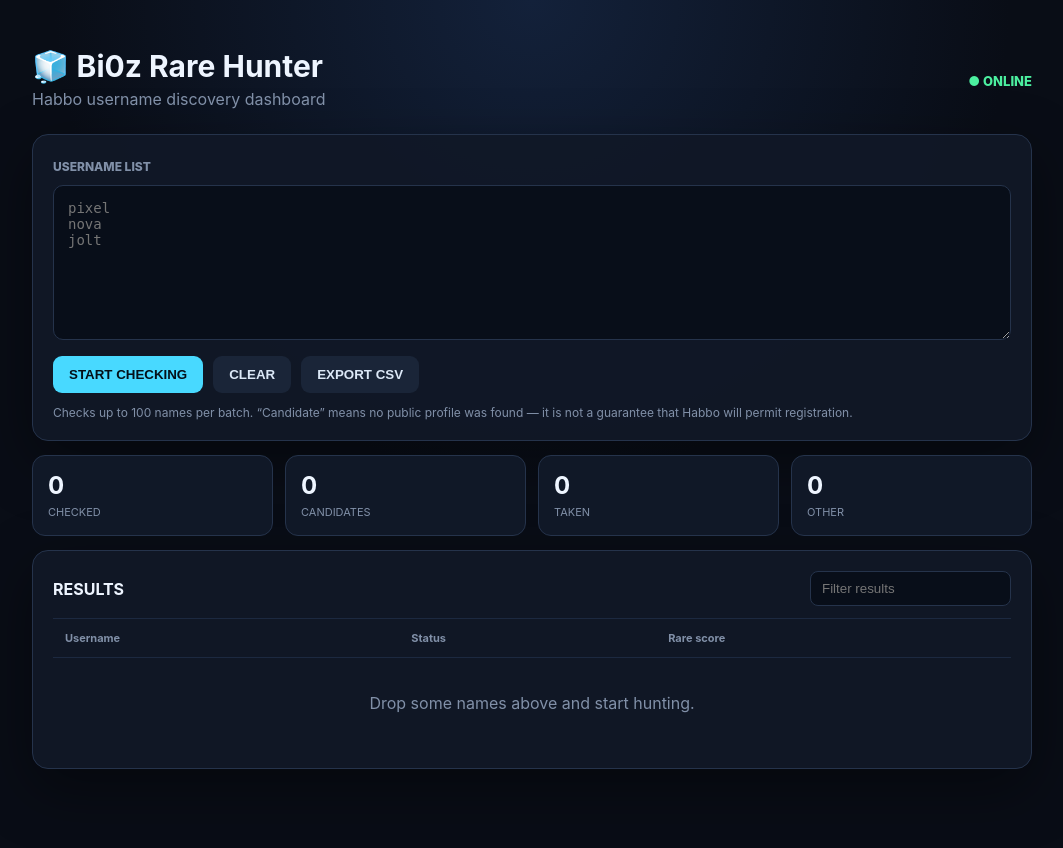
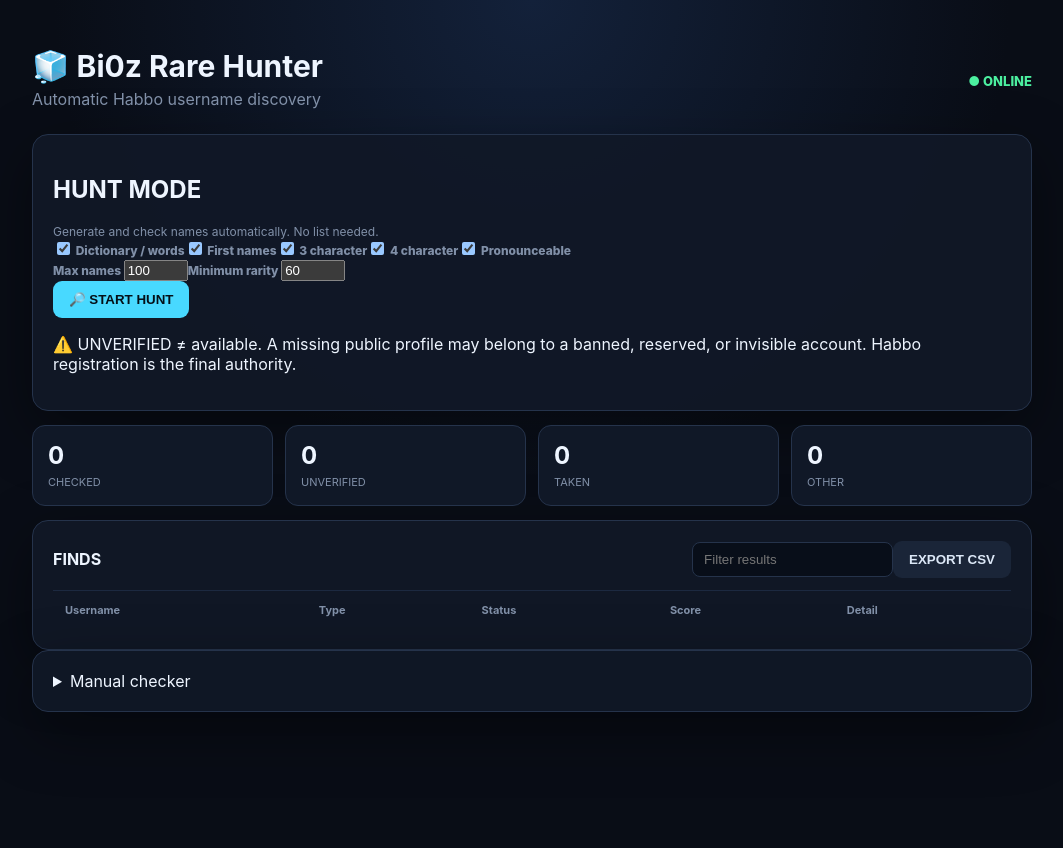
Before and after one commit to dashdeez/habbo-rare-hunter, a Flask app: page / in a window 1280 px wide. Shown: the whole page, without its empty margins (108-1171 px from the left). Run offline with Flask 3, Linux system fonts and the light colour scheme; lists and menus that the app fills with data are empty.

Commit message:
Add automatic Rare Hunt mode

```diff
--- a/templates/index.html
+++ b/templates/index.html
@@ -1 +1,6 @@
-<!doctype html><html><head><meta charset="utf-8"><meta name="viewport" content="width=device-width,initial-scale=1"><title>Bi0z Rare Hunter</title><link rel="stylesheet" href="/static/style.css"></head><body><main><header><div><h1>🧊 Bi0z Rare Hunter</h1><p>Habbo username discovery dashboard</p></div><span class="live">● ONLINE</span></header><section class="panel"><label>USERNAME LIST</label><textarea id="names" placeholder="pixel&#10;nova&#10;jolt"></textarea><div class="actions"><button id="check">START CHECKING</button><button class="ghost" id="clear">CLEAR</button><button class="ghost" id="export">EXPORT CSV</button></div><p class="note">Checks up to 100 names per batch. “Candidate” means no public profile was found — it is not a guarantee that Habbo will permit registration.</p></section><section class="stats"><div><b id="total">0</b><span>CHECKED</span></div><div><b id="candidates">0</b><span>CANDIDATES</span></div><div><b id="taken">0</b><span>TAKEN</span></div><div><b id="unknown">0</b><span>OTHER</span></div></section><section class="panel"><div class="tablehead"><b>RESULTS</b><input id="filter" placeholder="Filter results"></div><table><thead><tr><th>Username</th><th>Status</th><th>Rare score</th></tr></thead><tbody id="results"><tr><td colspan="3" class="empty">Drop some names above and start hunting.</td></tr></tbody></table></section></main><script src="/static/app.js"></script></body></html>
+<!doctype html><html><head><meta charset="utf-8"><meta name="viewport" content="width=device-width,initial-scale=1"><title>Bi0z Rare Hunter</title><link rel="stylesheet" href="/static/style.css"></head><body><main><header><div><h1>🧊 Bi0z Rare Hunter</h1><p>Automatic Habbo username discovery</p></div><span class="live">● ONLINE</span></header>
+<section class="panel hero"><h2>HUNT MODE</h2><p class="note">Generate and check names automatically. No list needed.</p><div class="checks"><label><input type="checkbox" value="words" checked> Dictionary / words</label><label><input type="checkbox" value="names" checked> First names</label><label><input type="checkbox" value="three" checked> 3 character</label><label><input type="checkbox" value="four" checked> 4 character</label><label><input type="checkbox" value="clean" checked> Pronounceable</label></div><div class="controls"><label>Max names <input id="limit" type="number" min="10" max="250" value="100"></label><label>Minimum rarity <input id="minimum" type="number" min="0" max="100" value="60"></label></div><button id="hunt">🔎 START HUNT</button><p class="warning">⚠️ UNVERIFIED ≠ available. A missing public profile may belong to a banned, reserved, or invisible account. Habbo registration is the final authority.</p></section>
+<section class="stats"><div><b id="total">0</b><span>CHECKED</span></div><div><b id="unverified">0</b><span>UNVERIFIED</span></div><div><b id="taken">0</b><span>TAKEN</span></div><div><b id="unknown">0</b><span>OTHER</span></div></section>
+<section class="panel"><div class="tablehead"><b>FINDS</b><div><input id="filter" placeholder="Filter results"><button class="ghost" id="export">EXPORT CSV</button></div></div><table><thead><tr><th>Username</th><th>Type</th><th>Status</th><th>Score</th><th>Detail</th></tr></thead><tbody id="results"></tbody></table></section>
+<details class="panel"><summary>Manual checker</summary><textarea id="names" placeholder="pixel&#10;nova&#10;jolt"></textarea><button id="check">CHECK LIST</button></details>
+</main><script src="/static/app.js"></script></body></html>
```
